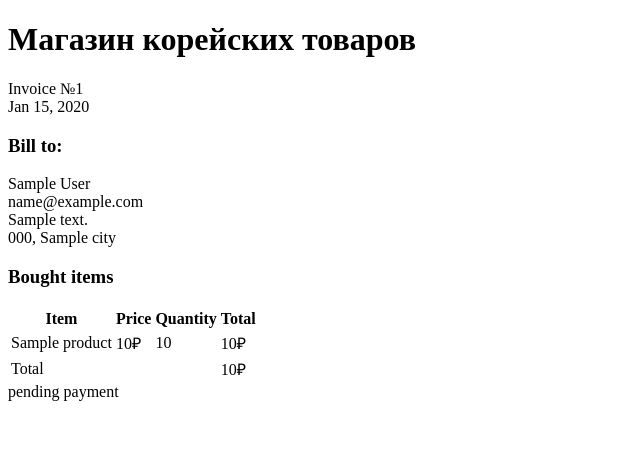
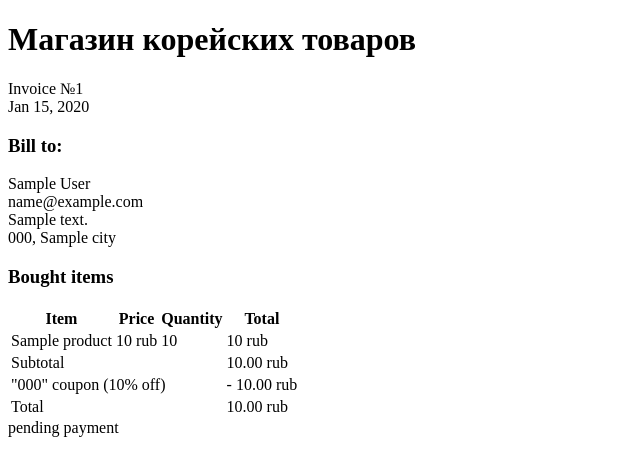
Before and after one commit to woeislolo/online_store, a Django app: template online_store/orders/templates/orders/order/pdf.html in a window 1280 px wide. Shown: the top 476 px of the page, without its empty margins (0-640 px from the left). Run offline with Django 5.2, Linux system fonts and the light colour scheme; the template is opened without the code that fills it: most values are stand-ins (such as "Sample title", 1, 10 or a date in 2020).

Commit message:
feat: add coupon info to PDF file generated in admin panel

```diff
--- a/online_store/orders/templates/orders/order/pdf.html
+++ b/online_store/orders/templates/orders/order/pdf.html
@@ -33,14 +33,32 @@
         {% for item in order.items.all %}
           <tr class="row{% cycle '1' '2' %}">
               <td>{{ item.product.name }}</td>
-                <td class="num">{{ item.price }}₽</td>
+              <td class="num">{{ item.price }} rub</td>
               <td class="num">{{ item.quantity }}</td>
-                <td class="num">{{ item.get_cost }}₽</td>
+              <td class="num">{{ item.get_cost }} rub</td>
           </tr>
         {% endfor %}
+
+        {% if order.coupon %}
+          <tr class="subtotal">
+            <td colspan="3">Subtotal</td>
+            <td class="num">
+            {{ order.get_total_cost_before_discount|floatformat:2 }} rub
+            </td>
+          </tr>
+          <tr>
+            <td colspan="3">
+            "{{ order.coupon.code }}" coupon
+            ({{ order.discount }}% off)
+            </td>
+            <td class="num neg">
+            - {{ order.get_discount|floatformat:2 }} rub
+            </td>
+          </tr>
+        {% endif %}
           <tr class="total">
             <td colspan="3">Total</td>
-                <td class="num">{{ order.get_total_cost }}₽</td>
+            <td class="num">{{ order.get_total_cost|floatformat:2 }} rub</td>
           </tr>
       </tbody>
     </table>
```
Lines whose indentation alone changed are shown as unchanged.
